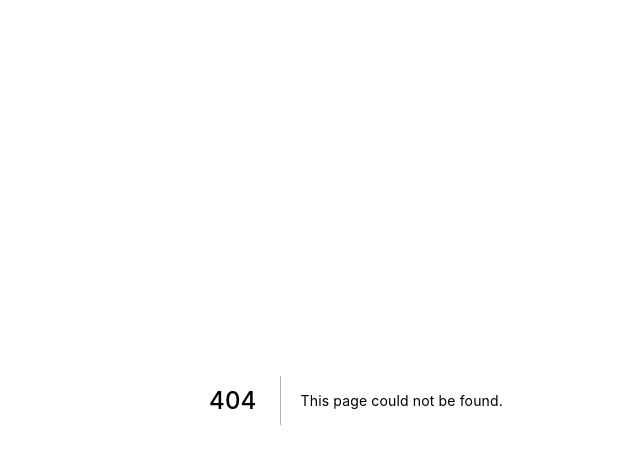
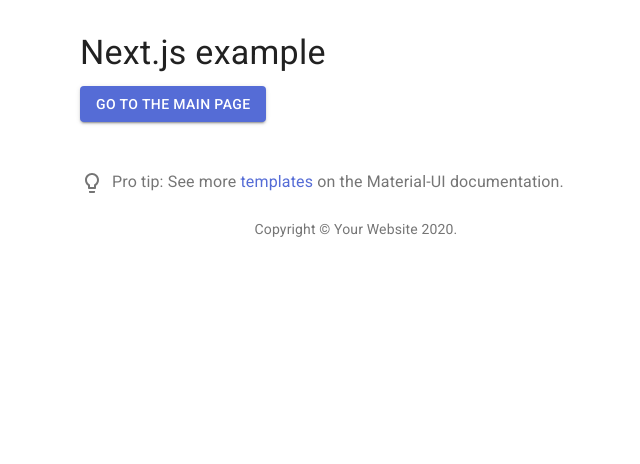
Before and after one commit to AlexanderPershin/simple-next, a Next.js app: page /about in a window 1280 px wide. Before the commit this address had no page. Shown: the top 464 px of the page, without its empty margins (284-924 px from the left). Built offline with nearby package versions, Linux system fonts and the light colour scheme.

Commit message:
about page added

```diff
--- /dev/null
+++ b/pages/about.js
@@ -0,0 +1,44 @@
+import React from 'react';
+import Container from '@material-ui/core/Container';
+import Typography from '@material-ui/core/Typography';
+import Box from '@material-ui/core/Box';
+import MuiLink from '@material-ui/core/Link';
+import Button from '@material-ui/core/Button';
+import ProTip from '../src/ProTip';
+import Link from '../src/Link';
+
+function Copyright() {
+  return (
+    <Typography variant='body2' color='textSecondary' align='center'>
+      {'Copyright © '}
+      <MuiLink color='inherit' href='https://material-ui.com/'>
+        Your Website
+      </MuiLink>{' '}
+      {new Date().getFullYear()}
+      {'.'}
+    </Typography>
+  );
+}
+
+export default function About() {
+  return (
+    <Container maxWidth='sm'>
+      <Box my={4}>
+        <Typography variant='h4' component='h1' gutterBottom>
+          Next.js example
+        </Typography>
+        <Button
+          variant='contained'
+          color='primary'
+          component={Link}
+          naked
+          href='/'
+        >
+          Go to the main page
+        </Button>
+        <ProTip />
+        <Copyright />
+      </Box>
+    </Container>
+  );
+}
```
Also changed, not shown: 1 other file (tests, documents, lock files or other folders).
